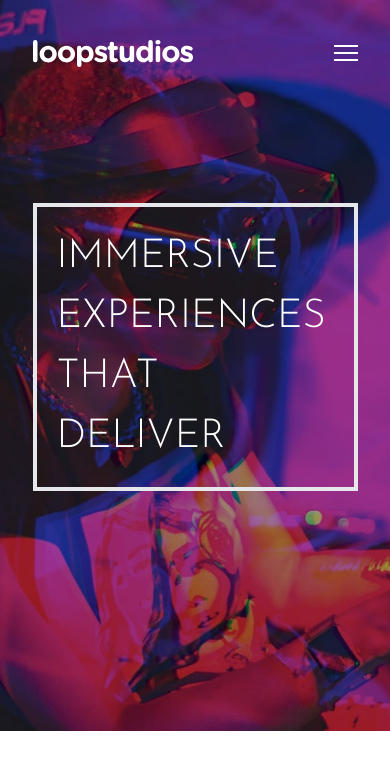
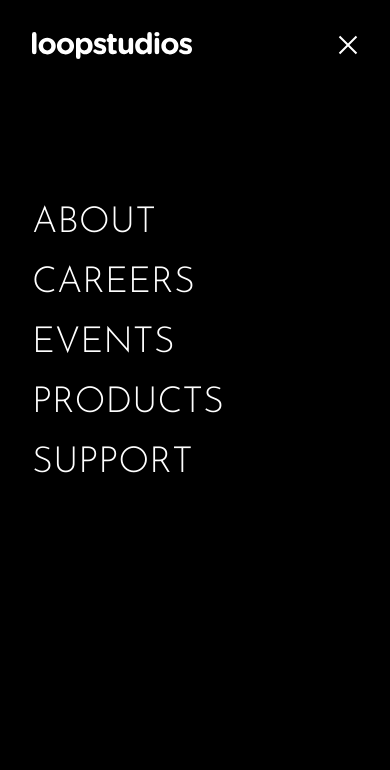
Before and after one commit to john-k-phillips/fm-loopstudios-landing-page, a React (Create React App) app: page / in a window 390 px wide. Shown: the top 770 px of the page. Built offline with nearby package versions, Linux system fonts and the light colour scheme.

Commit message:
Navigation styled for desktop

```diff
--- a/src/components/Header/HeadWrapper.jsx
+++ b/src/components/Header/HeadWrapper.jsx
@@ -3,34 +3,18 @@ import React from 'react';
 import Logo from '../../images/logo.svg';
 import Hamburger from '../../images/icon-hamburger.svg';
 
+import Navigation from './Navigation';
+
 function HeadWrapper() {
   return (
     <header className="bg-hero-pattern-mobile bg-center bg-cover lg:bg-hero-pattern-desktop">
-      <div className="w-10/12 max-w-7xl m-auto pb-60">
+      <div className="w-10/12 max-w-7xl m-auto h-screen">
         <div className="py-10 flex items-center justify-between">
           <img className="w-40" src={Logo} alt="" aria-hidden="true" />
           <button className="lg:hidden">
             <img src={Hamburger} alt="" aria-hidden="true" />
           </button>
-          <nav className="hidden lg:block">
-            <ul className="flex gap-5 text-white font-medium">
-              <li>
-                <a href="#about">About</a>
-              </li>
-              <li>
-                <a href="#careers">Careers</a>
-              </li>
-              <li>
-                <a href="#events">Events</a>
-              </li>
-              <li>
-                <a href="#products"></a>Products
-              </li>
-              <li>
-                <a href="#support"></a>Support
-              </li>
-            </ul>
-          </nav>
+          <Navigation />
         </div>
         <h1 className="text-white text-5xl p-5 mt-24 w-full max-w-sm uppercase font-josefin border-4 lg:text-7xl lg:border-2 lg:max-w-2xl">
           Immersive experiences that deliver
--- a/src/components/Header/Navigation.jsx
+++ b/src/components/Header/Navigation.jsx
@@ -0,0 +1,37 @@
+import React from 'react';
+
+import Logo from '../../images/logo.svg';
+import CloseIcon from '../../images/icon-close.svg';
+
+function Navigation() {
+  return (
+    <nav className="w-full h-screen bg-black absolute top-0 left-0 lg:block lg:relative lg:bg-transparent lg:left-auto lg:bottom-auto lg:h-auto lg:w-auto">
+      <div className="flex p-8 lg:hidden">
+        <img className="w-40 mr-auto" src={Logo} alt="" aria-hidden="true" />
+        <button className="lg:hidden">
+          <img src={CloseIcon} alt="" aria-hidden="true" />
+        </button>
+      </div>
+
+      <ul className="flex flex-col mt-28 pl-8 font-josefin uppercase lg:capitalize text-4xl gap-5 lg:gap-7 text-white font-medium lg:flex-row lg:pl-0 lg:mt-0 lg:text-lg lg:font-alata">
+        <li>
+          <a href="#about">About</a>
+        </li>
+        <li>
+          <a href="#careers">Careers</a>
+        </li>
+        <li>
+          <a href="#events">Events</a>
+        </li>
+        <li>
+          <a href="#products">Products</a>
+        </li>
+        <li>
+          <a href="#support">Support</a>
+        </li>
+      </ul>
+    </nav>
+  );
+}
+
+export default Navigation;
```
